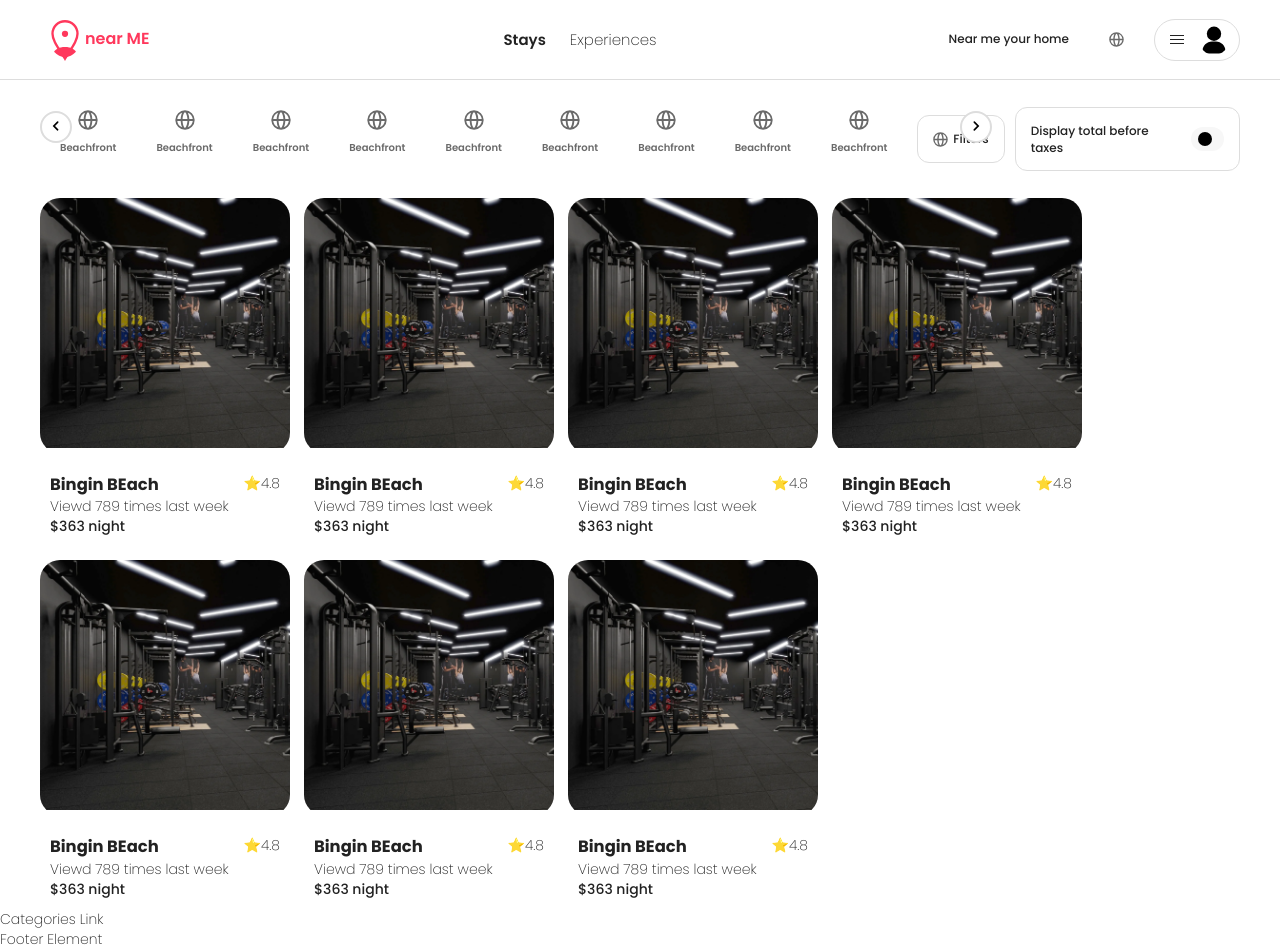
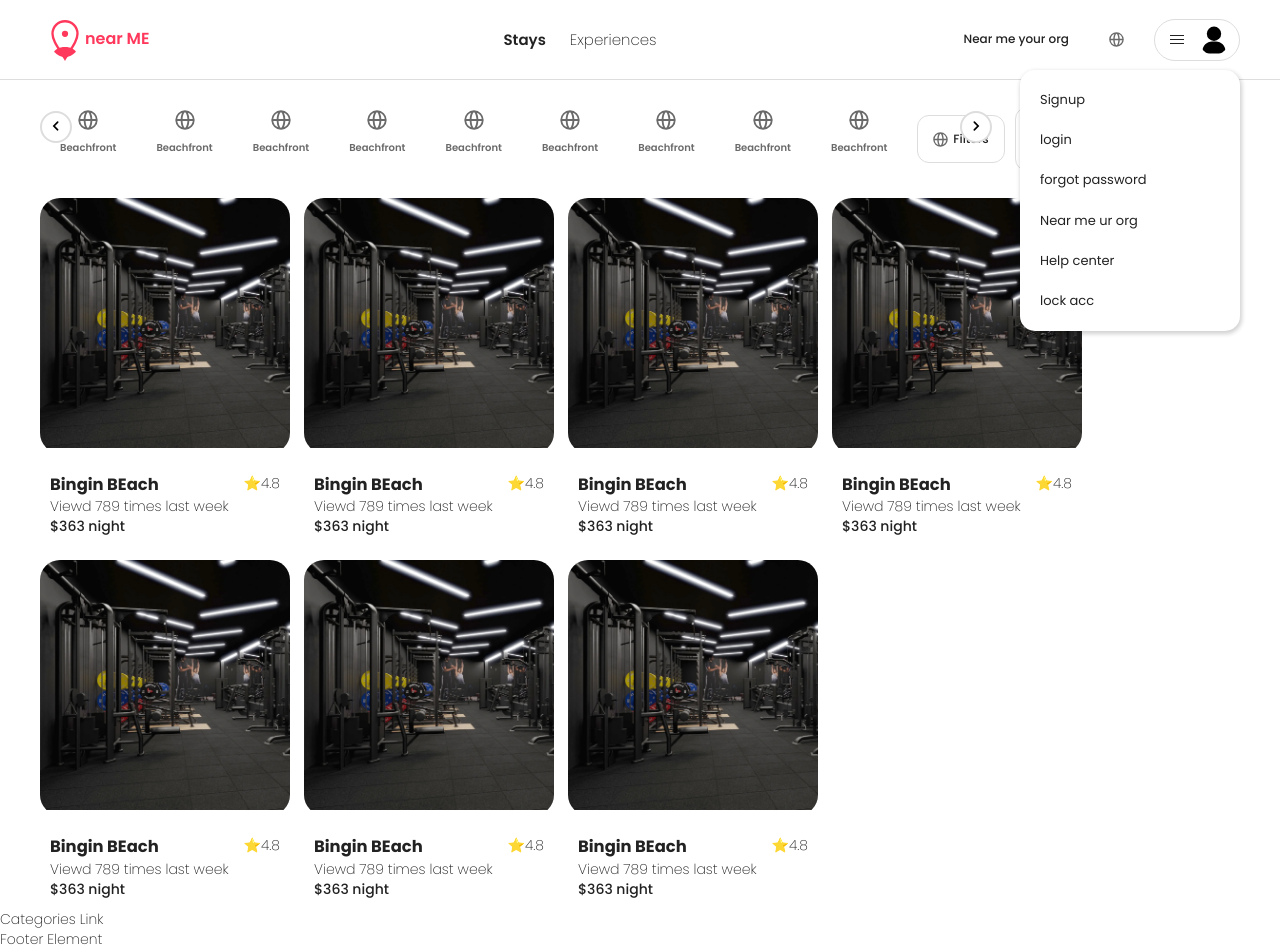
Before and after one commit to baccrie/near-me-app, a React (Vite) app in the folder frontend/: page / in a window 1280 px wide. Both pictures are taken after a click on the button 1197 px from the left and 39 px from the top of the page. Built offline with nearby package versions, Linux system fonts and the light colour scheme; the HTML template or start-up script is replaced by a standard one.

Commit message:
implementing the isOpen state on the dropdown menu

```diff
--- a/frontend/src/components/HeaderNav.module.css
+++ b/frontend/src/components/HeaderNav.module.css
@@ -2,6 +2,7 @@
 .headerNav {
   display: flex;
   align-items: center;
+  position: relative;
 
   font-size: 1.4rem;
   line-height: 2.02rem;
@@ -11,7 +12,7 @@
   max-width: 252rem;
   padding: 0px 40px 0px 40px;
 
-  border-bottom: 1px solid #dddddd;
+  border-bottom: 1px solid var(--color-grey-1);
 }
 
 /* // direct child */
@@ -181,3 +182,27 @@
 .cta p::after {
   transform: translateY(4px);
 }
+
+.ctaMenu {
+  width: 22rem;
+  position: absolute;
+  right: 4rem;
+  top: 7rem;
+  z-index: 200;
+}
+
+.ctaMenu ul {
+  list-style: none;
+  /* display: none; */
+  padding: 2rem;
+  background-color: #fff;
+  font-size: 1.3rem;
+  font-weight: 400;
+  border-radius: 1.5rem;
+
+  box-shadow: rgba(0, 0, 0, 0.18) 1px 2px 4px 1px;
+}
+
+.ctaMenu li:not(:last-child) {
+  padding-bottom: 2rem;
+}
--- a/frontend/src/components/HeaderNav.tsx
+++ b/frontend/src/components/HeaderNav.tsx
@@ -3,8 +3,16 @@ import World from "../assets/world.svg";
 import { Link } from "react-router";
 import User from "../assets/user.svg";
 import Logo from "../assets/logo.svg";
+import { useState } from "react";
 
 export default function HeaderNav() {
+  const [isOpen, setisOpen] = useState(false);
+
+  function toggleDropdownMenu(e) {
+    e.preventDefault();
+    setisOpen((isOpen) => !isOpen);
+  }
+
   return (
     <div className={styles.headerNav}>
       <div className={styles.logo}>
@@ -23,16 +31,30 @@ export default function HeaderNav() {
 
       <div className={styles.cta}>
         <Link to="#" aria-label="Find locations near your home">
-          Near me your home
+          Near me your org
         </Link>
         <button aria-label="Select language">
           <img src={World} alt="Language selection" />
         </button>
-        <button aria-label="User menu">
+
+        <button aria-label="User menu" onClick={toggleDropdownMenu}>
           <p className={styles.userName}></p>
           <img src={User} alt="User profile" />
         </button>
       </div>
+
+      {isOpen && (
+        <div className={styles.ctaMenu}>
+          <ul>
+            <li>Signup</li>
+            <li>login</li>
+            <li>forgot password</li>
+            <li>Near me ur org</li>
+            <li>Help center</li>
+            <li>lock acc</li>
+          </ul>
+        </div>
+      )}
     </div>
   );
 }
```
